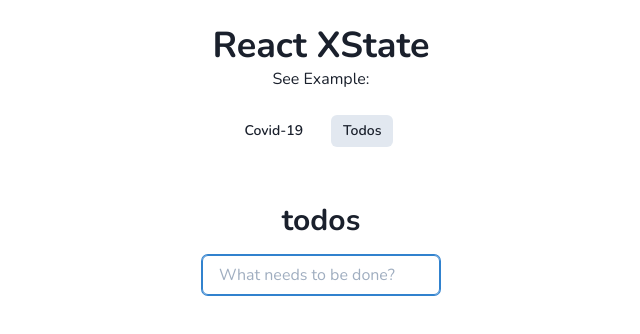
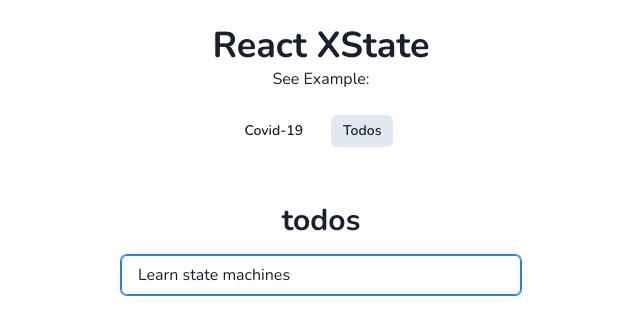
Before and after one commit to hydego17/xstate-react-test, a React (Create React App) app: page /todos in a window 1280 px wide. Shown: the top 334 px of the page, without its empty margins (319-959 px from the left). Built offline with nearby package versions, Linux system fonts and the light colour scheme.

Commit message:
added state from machine into Todo

```diff
--- a/src/machine/todos/todoMachine.js
+++ b/src/machine/todos/todoMachine.js
@@ -1,6 +1,6 @@
 import { createMachine, assign, sendParent } from 'xstate';
 
-export const createTodoMachine = () =>
+export const createTodoMachine = ({ id, title, completed }) =>
   createMachine(
     {
       id: 'todo',
@@ -15,7 +15,7 @@
         TOGGLE_COMPLETE: {
           actions: [
             assign({ completed: true }),
-            sendParent((context) => ({ type: TODO.COMMIT, todo: context })),
+            sendParent((context) => ({ type: 'TODO.COMMIT', todo: context })),
           ],
         },
         DELETE: 'deleted',
--- a/src/machine/todos/todosMachine.js
+++ b/src/machine/todos/todosMachine.js
@@ -16,7 +16,7 @@
   context: {
     todo: '', // new todo
     todos: [],
-    filter: all,
+    filter: 'all',
   },
   initial: 'loading',
   states: {
@@ -25,7 +25,7 @@
         todos: (context) => {
           // "Rehydrate" persisted todos
           return context.todos.map((todo) => ({
-            ...todos,
+            ...todo,
             ref: spawn(createTodoMachine(todo)),
           }));
         },
--- a/src/pages/todos/index.jsx
+++ b/src/pages/todos/index.jsx
@@ -1,14 +1,85 @@
 import React from 'react';
+import { useMachine } from '@xstate/react';
+import { Box, Text, Input } from '@chakra-ui/react';
 
-import { Box, Input } from '@chakra-ui/react';
+import { todosMachine } from '../../machine/todos/todosMachine';
 
+import { Todo } from './todo';
 import { PageContainer } from '../../components/PageContainer';
 
+function filterTodos(filter, todos) {
+  if (filter === 'active') {
+    return todos.filter((todo) => !todo.completed);
+  }
+
+  if (filter === 'completed') {
+    return todos.filter((todo) => todo.completed);
+  }
+
+  return todos;
+}
+const persistedTodosMachine = todosMachine.withConfig(
+  {
+    actions: {
+      persist: (ctx) => {
+        try {
+          localStorage.setItem('todos-xstate', JSON.stringify(ctx.todos));
+        } catch (e) {
+          console.log(e);
+        }
+      },
+    },
+  },
+
+  // Initial state from localstorage
+  {
+    todo: 'Learn state machines',
+    todos: (() => {
+      try {
+        return JSON.parse(localStorage.getItem('todos-xstate')) || [];
+      } catch (e) {
+        console.log(e);
+        return [];
+      }
+    })(),
+  }
+);
+
 export default function TodosPage() {
+  const [state, send] = useMachine(persistedTodosMachine, { devTools: true });
+
+  const { todos, todo, filter } = state.context;
+
+  // Filtered todos (to be rendered)
+  const filteredTodos = filterTodos(filter, todos);
+  console.log(filteredTodos);
+
   return (
     <PageContainer title="todos">
-      <Box py={4}>
-        <Input type="text" placeholder="What needs to be done?" autoFocus />
+      <Box py={4} w={400}>
+        <Input
+          type="text"
+          value={todo}
+          onChange={(e) =>
+            send({ type: 'NEWTODO.CHANGE', value: e.target.value })
+          }
+          onKeyPress={(e) => {
+            if (e.key === 'Enter') {
+              send({ type: 'NEWTODO.COMMIT', value: e.target.value });
+            }
+          }}
+          placeholder="What needs to be done?"
+          autoFocus
+        />
+
+        {/* Toggle Complete button */}
+      </Box>
+
+      {/* Render Todos */}
+      <Box>
+        {filteredTodos.map((todo) => (
+          <Todo key={todo.id} todoRef={todo.ref} />
+        ))}
       </Box>
     </PageContainer>
   );
--- /dev/null
+++ b/src/pages/todos/todo.jsx
@@ -0,0 +1,48 @@
+import React, { useEffect, useRef } from 'react';
+import { useActor } from '@xstate/react';
+import { Input, Checkbox, Box, Stack, CloseButton } from '@chakra-ui/react';
+
+export function Todo({ todoRef }) {
+  const [state, send] = useActor(todoRef);
+
+  const inputRef = useRef(null);
+
+  const { id, title, completed } = state.context;
+
+  useEffect(() => {
+    if (state.actions.find((action) => action.type === 'focusInput')) {
+      inputRef.current && inputRef.current.select();
+    }
+  }, [state.actions, todoRef]);
+
+  return (
+    <Box my={2}>
+      <Stack spacing={5} direction="row" align="center" width={400}>
+        <Checkbox
+          size="lg"
+          onChange={(_) => send('TOGGLE_COMPLETE')}
+          isChecked={completed}
+        />
+        <Input
+          value={title}
+          onChange={(e) => send({ type: 'CHANGE', value: e.target.value })}
+          onClick={(e) => {
+            send('EDIT');
+          }}
+          onKeyPress={(e) => {
+            if (e.key === 'Enter') {
+              send('COMMIT');
+            }
+          }}
+          onKeyDown={(e) => {
+            if (e.key === 'Escape') {
+              send('CANCEL');
+            }
+          }}
+          ref={inputRef}
+        />
+        <CloseButton onClick={() => send('DELETE')} />
+      </Stack>
+    </Box>
+  );
+}
```
